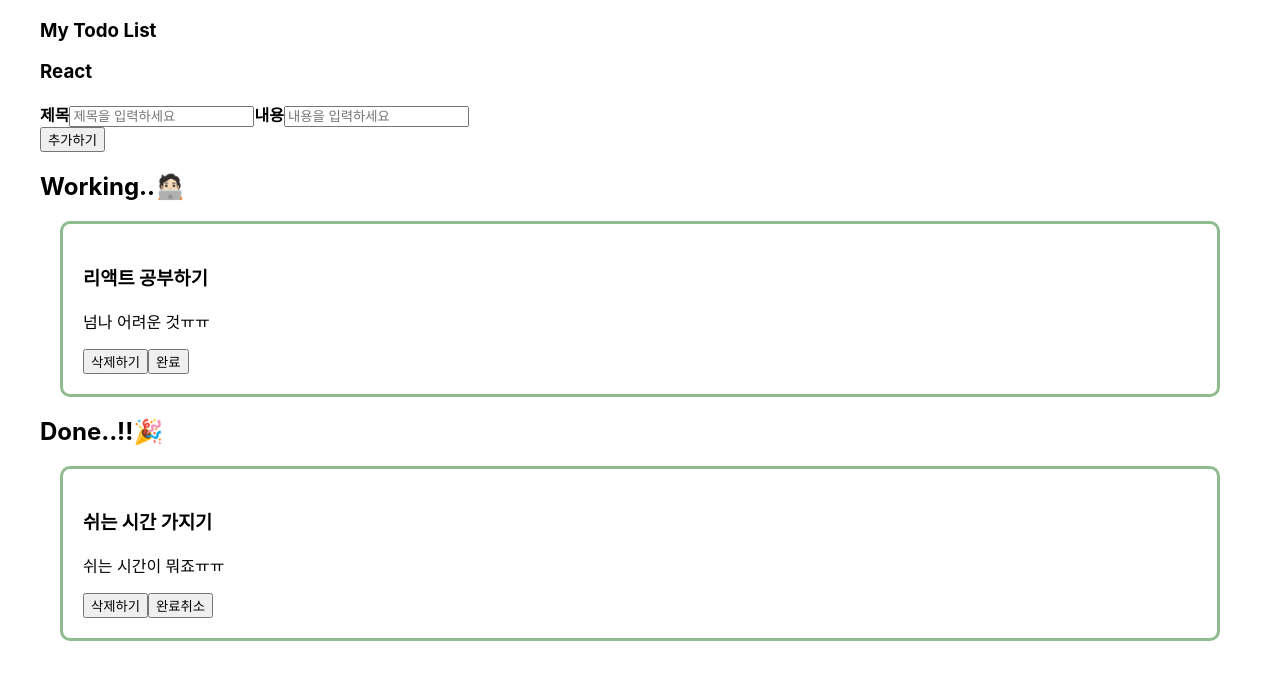
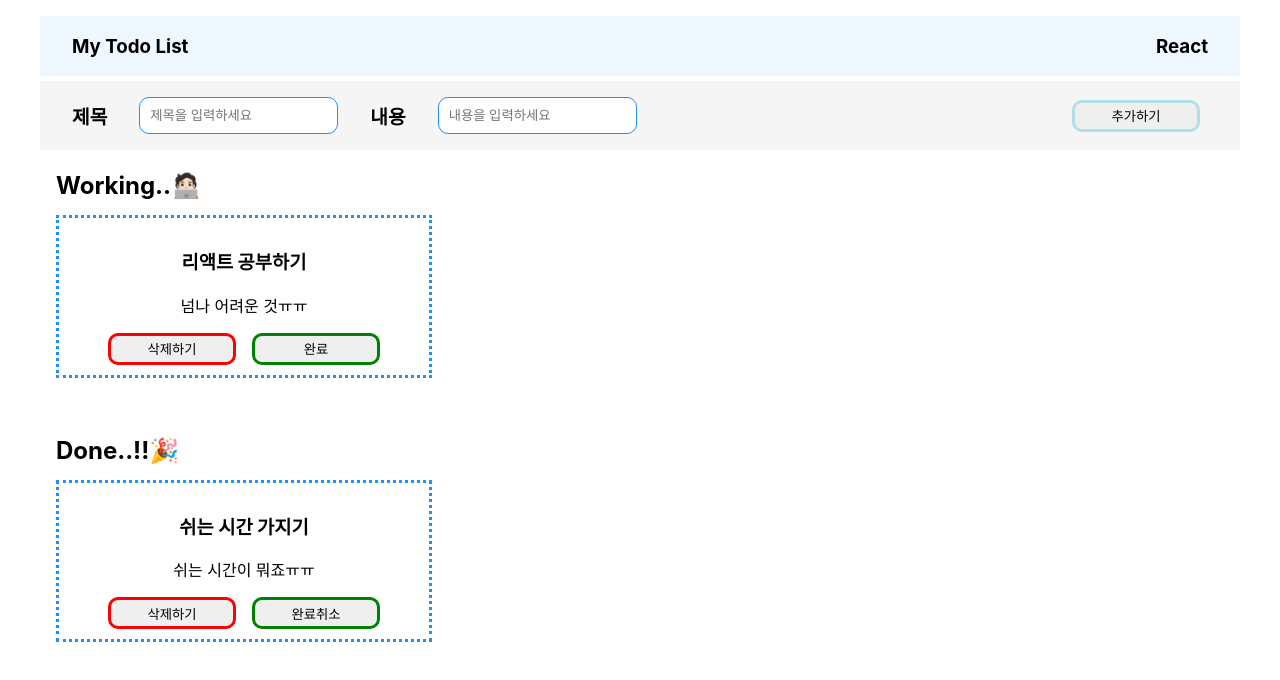
Before and after one commit to G-NooN/todo-list, a React (Create React App) app: page / in a window 1280 px wide. Shown: the top 680 px of the page. Built offline with nearby package versions, Linux system fonts and the light colour scheme.

Commit message:
Style: Update CSS Style

```diff
--- a/src/App.css
+++ b/src/App.css
@@ -1,73 +1,91 @@
 .layout {
+  max-width: 1200px;
   min-width: 800px;
-  max-width: 1200px;
   margin: 0 auto;
+  padding: 1rem 0;
 }
 
-.header {
+header {
   display: flex;
   justify-content: space-between;
-  padding: 0 20px;
+  padding: 0 2rem;
+  background-color: aliceblue;
 }
 
-.add-todo {
+form {
   display: flex;
   justify-content: space-between;
-  padding: 20px;
+  align-items: center;
+  margin: 5px 0;
+  padding: 1rem 2rem;
+
   background-color: whitesmoke;
 }
 
-.form-title {
-  font-weight: bold;
+.lists {
+  margin-bottom: 1rem;
+  padding: 1rem;
 }
 
-.form-content {
-  width: 200px;
+.list-title {
+  margin: 0;
+  padding-bottom: 5px;
+}
+
+.todo-grid-container {
+  display: grid;
+  grid-template-columns: repeat(3, 1fr);
+  gap: 10px 20px;
+}
+
+.todo-item {
+  margin: 10px 0;
   padding: 10px;
-  margin: 0 20px;
-  border: none;
+  border: 3px dotted dodgerblue;
+  text-align: center;
+}
+
+.todo-info {
+  display: flex;
+  align-items: center;
+  gap: 2rem;
+}
+
+label {
+  font-weight: bold;
+  font-size: larger;
+}
+
+input {
+  padding: 10px;
+  border: 1px solid dodgerblue;
   border-radius: 10px;
 }
 
-.addBtn {
-  width: 100px;
-  border: none;
-  border-radius: 10px;
-  background-color: powderblue;
-  font-weight: bold;
+button {
+  cursor: pointer;
 }
 
-.todo-list {
-  padding: 20px;
+.addTodoBtn {
+  border: 3px solid powderblue;
 }
 
-.todo-item {
-  border: 3px solid darkseagreen;
+.controlTodoBtn {
+  width: 8rem;
+  height: 2rem;
   border-radius: 10px;
-  padding: 20px;
-  margin: 20px;
+  margin: 0 0.5rem;
 }
 
-.removeBtn,
-.checkDoneBtn {
-  width: 50px;
-  height: 30px;
-  margin-right: 10px;
+.controlTodoBtn:hover {
+  background-color: white;
+  transform: scale(1.05);
 }
 
-.removeBtn {
-  background-color: white;
+.deleteTodoBtn {
   border: 3px solid red;
-  border-radius: 10px;
-}
-.checkDoneBtn {
-  background-color: white;
-  border: 3px solid green;
-  border-radius: 10px;
 }
 
-.addBtn,
-.removeBtn,
-.checkDoneBtn {
-  cursor: pointer;
+.editDoneBtn {
+  border: 3px solid green;
 }
```
